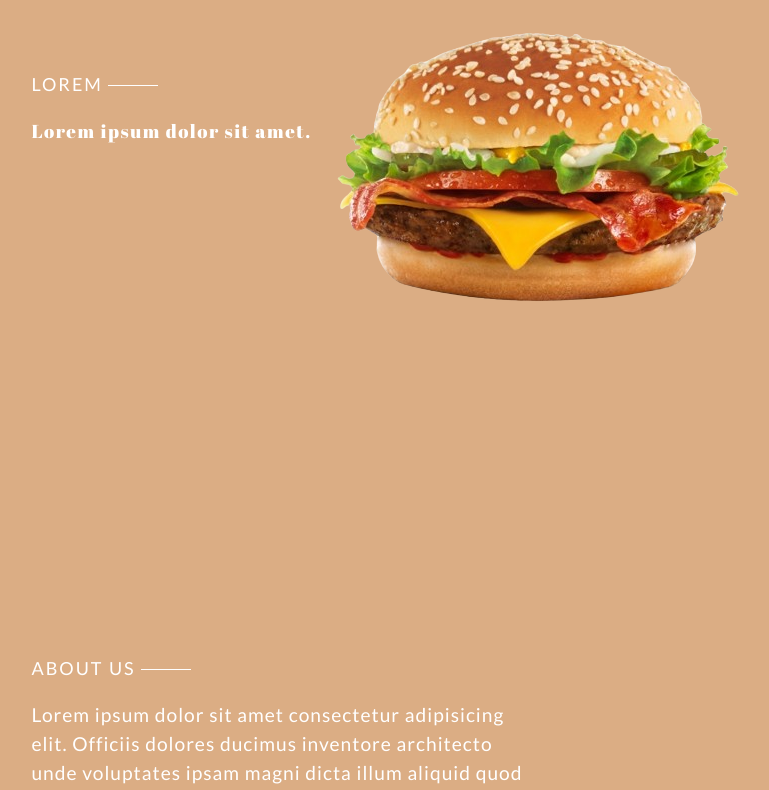
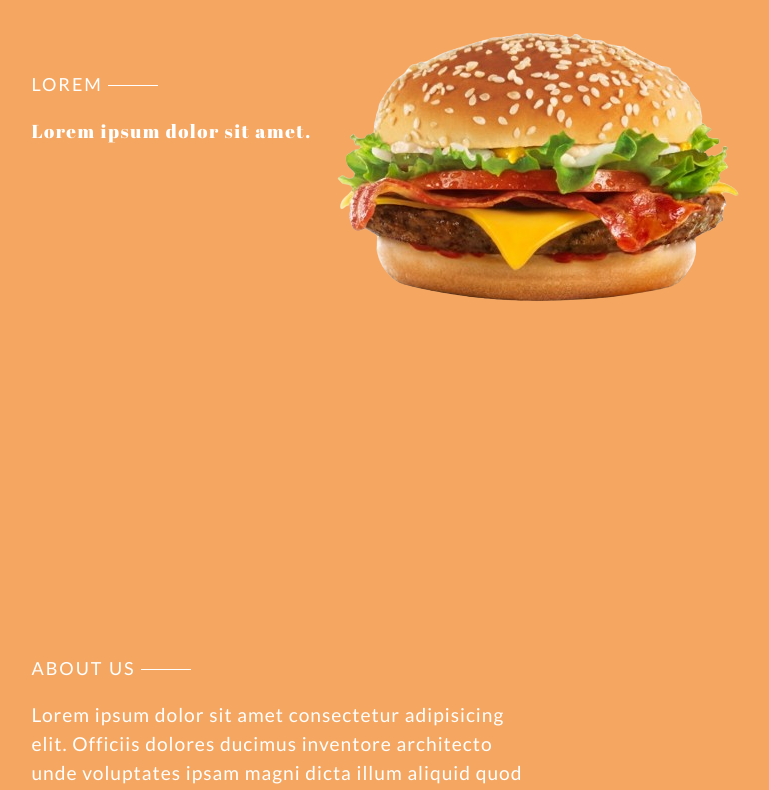
Before and after one commit to kumarnivi/foodies-, a plain HTML site: page index.html in a window 1280 px wide. Shown: the part 183-973 px from the top of the page, without its empty margins (103-872 px from the left). Drawn offline with nearby package versions, Linux system fonts and the light colour scheme; a script that the page names is missing.

Commit message:
food site1

```diff
--- a/index.html
+++ b/index.html
@@ -8,6 +8,8 @@
     <link rel="stylesheet" href="style.css">
 </head>
 <body>
+
+
 
     <div id="fullpage">
 
@@ -33,9 +35,9 @@
                     <p>
                         Lorem ipsum dolor sit amet consectetur adipisicing elit. Officiis dolores ducimus inventore architecto unde voluptates ipsam magni dicta illum aliquid quod necessitatibus, labore quibusdam odio. Sapiente ipsam ad dolorum odit animi officia maxime dolorem aliquid eveniet quidem a, quasi repudiandae consequuntur quod exercitationem voluptatem ducimus et tempore? Fugiat quod a magni totam esse voluptate quis optio, exercitationem nihil similique doloribus soluta tenetur. Facilis, labore doloremque explicabo culpa repudiandae neque temporibus exercitationem consectetur modi doloribus est dolorem, ullam laudantium voluptatem, dolores ducimus expedita sint accusamus voluptates consequatur in tempore optio! Alias ab officia corporis iure eveniet exercitationem delectus autem odit explicabo!
                     </p>
-                    <p>
+                    <!-- <p>
                         Lorem ipsum dolor sit amet consectetur adipisicing elit. Officiis dolores ducimus inventore architecto unde voluptates ipsam magni dicta illum aliquid quod necessitatibus, labore quibusdam odio. Sapiente ipsam ad dolorum odit animi officia maxime dolorem aliquid eveniet quidem a, quasi repudiandae consequuntur quod exercitationem voluptatem ducimus et tempore? Fugiat quod a magni totam esse voluptate quis optio, exercitationem nihil similique doloribus soluta tenetur. Facilis, labore doloremque explicabo culpa repudiandae neque temporibus exercitationem consectetur modi doloribus est dolorem, ullam laudantium voluptatem, dolores ducimus expedita sint accusamus voluptates consequatur in tempore optio! Alias ab officia corporis iure eveniet exercitationem delectus autem odit explicabo!
-                    </p>
+                    </p> -->
                 </div>
             </div>
         </div>
--- a/style.css
+++ b/style.css
@@ -2,7 +2,7 @@
 @import url('https://fonts.googleapis.com/css?family=lato:400,700,300');
 
 html {
-  background-color: #dbad84;
+  background-color: #f38b2fc0;
   height: 100%;
   line-height: 1.5;
   overflow-x: hidden;
```
